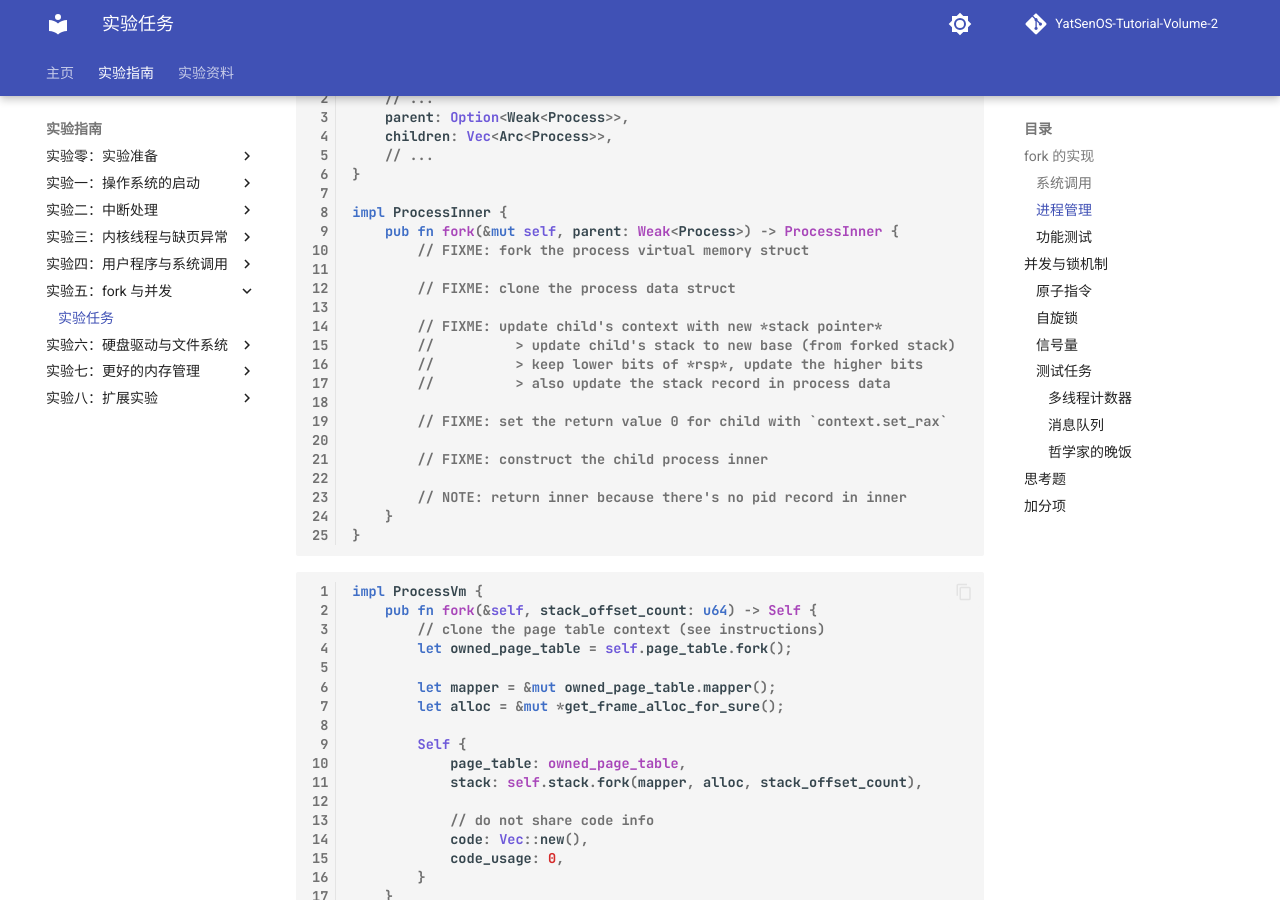
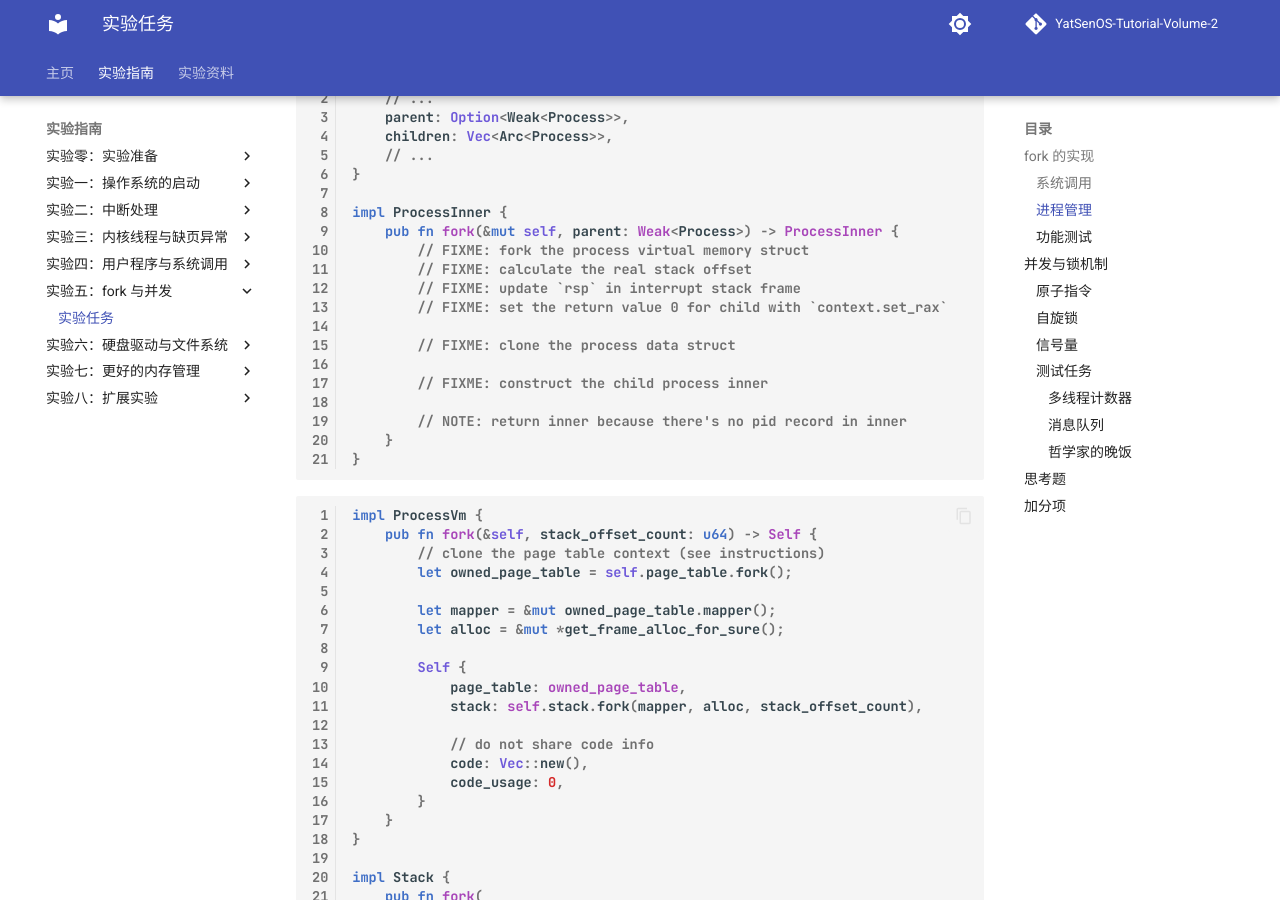
Before and after one commit to YatSenOS/YatSenOS-Tutorial-Volume-2, an MkDocs documentation site: the page built from docs/labs/0x05/tasks.md, in a window 1280 px wide and 900 px high, scrolled down 2660 px. Built offline with MkDocs 1.6.1 and Material for MkDocs 9.7.7, drawn with Linux system fonts in a browser that asks for light colours; comment, search, counter and statistics services are not loaded.

Commit message:
chore(lab/5): update `FIXME` content

```diff
--- a/docs/labs/0x05/tasks.md
+++ b/docs/labs/0x05/tasks.md
@@ -115,15 +115,11 @@ pub struct ProcessInner {
 impl ProcessInner {
     pub fn fork(&mut self, parent: Weak<Process>) -> ProcessInner {
         // FIXME: fork the process virtual memory struct
+        // FIXME: calculate the real stack offset
+        // FIXME: update `rsp` in interrupt stack frame
+        // FIXME: set the return value 0 for child with `context.set_rax`
 
         // FIXME: clone the process data struct
-
-        // FIXME: update child's context with new *stack pointer*
-        //          > update child's stack to new base (from forked stack)
-        //          > keep lower bits of *rsp*, update the higher bits
-        //          > also update the stack record in process data
-
-        // FIXME: set the return value 0 for child with `context.set_rax`
 
         // FIXME: construct the child process inner
 
```
